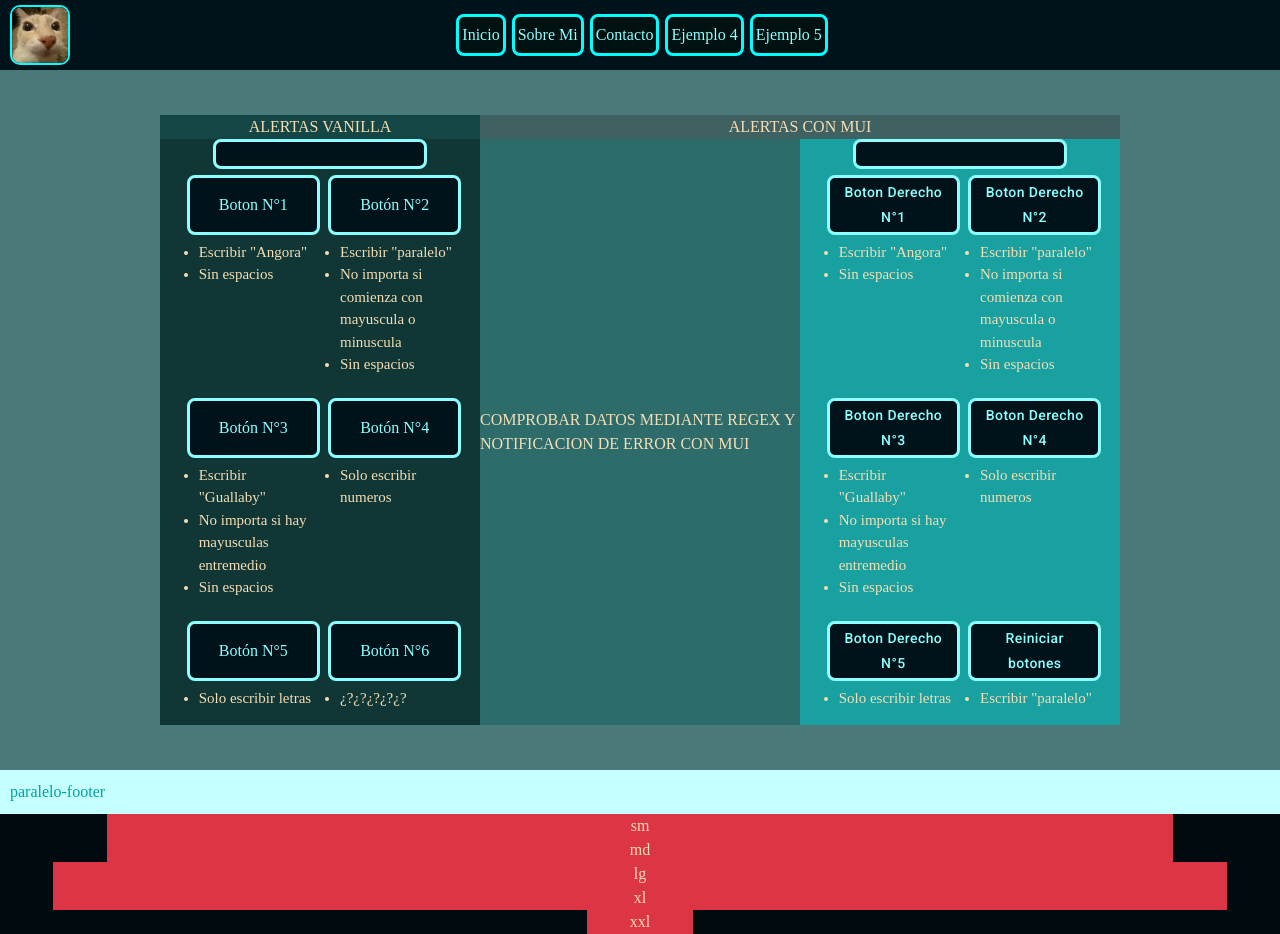
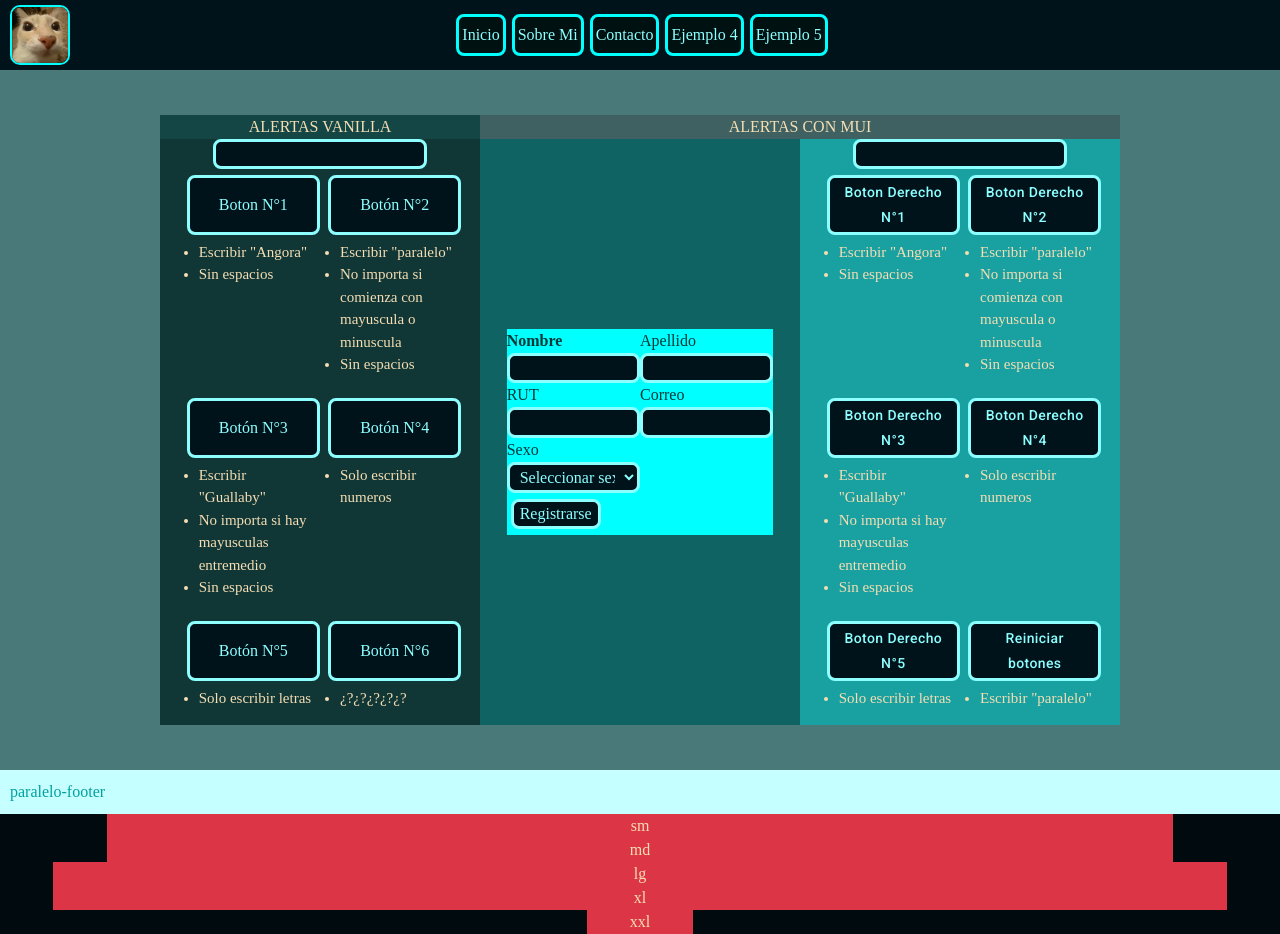
Before and after one commit to JehuCalle/portafolio-react, a React (Create React App) app: page /portafolio-react/Pages/DiferentesAnim in a window 1280 px wide. Built offline with nearby package versions, Linux system fonts and the light colour scheme.

Commit message:
Comienzo desarrollo form central

```diff
--- a/src/Css/DiferentesAnim.css
+++ b/src/Css/DiferentesAnim.css
@@ -31,6 +31,20 @@
 }
 .tamañoLi {
   font-size: 15px;
+}
+.estiloSelect {
+  padding: 3px 6px 3px 6px;
+  color: rgb(141, 255, 255);
+  background-color: rgb(0, 19, 27);
+  border: 3px solid rgb(141, 255, 255);
+  border-radius: 8px;
+  -webkit-border-radius: 8px;
+  -moz-border-radius: 8px;
+  -ms-border-radius: 8px;
+  -o-border-radius: 8px;
+}
+.estiloLabel {
+  font-weight: bold;
 }
 
 .tituloAlerVanilla {
@@ -101,7 +115,7 @@
   background-color: rgb(25, 160, 160);
 }
 
-.AlertaAnimVanilla {
+.alertaAnimVanilla {
   height: 50px;
   width: 300px;
   display: flex;
@@ -129,7 +143,28 @@
   100% {left: -300px; top: 0px;}
 }
 
+/* CENTRO CENTRO CENTRO CENTRO CENTRO CENTRO */
 
+.contCentro {
+  height: 100%;
+  display: flex;
+  flex-wrap: wrap;
+  justify-content: center;
+  align-items: center;
+  background-color: rgb(15, 99, 99);
+}
+
+.testC {
+  display: flex;
+  flex-wrap: wrap;
+  background-color: aqua;
+}
+
+.miniContenedor {
+  display: flex;
+  flex-direction: column;
+  color: rgb(0, 56, 56);
+}
 
 /* DERECHA DERECHA DERECHA DERECHA DERECHA */
 
--- a/src/Pages/DiferentesAnim.jsx
+++ b/src/Pages/DiferentesAnim.jsx
@@ -161,6 +161,20 @@ function DiferentesAnim(){
       setOcultarAnim(true);
       setBtn6Activado(false);
     }, 2900);
+  };
+
+  /* #### CENTRO #### CENTRO #### CENTRO #### CENTRO #### CENTRO #### CENTRO #### CENTRO #### CENTRO #### CENTRO #### CENTRO #### CENTRO #### CENTRO #### CENTRO #### CENTRO*/
+
+  const [ sexo, setSexo ] = useState("");
+
+  const sexoChange = (e) => {
+    setSexo(e.target.value);
+  };
+
+  const envioFormulario = (e) => {
+    e.preventDefault();
+
+    console.log(sexo)
   };
 
   /* #### DERECHA #### DERECHA #### DERECHA #### DERECHA #### DERECHA #### DERECHA #### DERECHA #### DERECHA #### DERECHA #### DERECHA #### DERECHA #### DERECHA #### DERECHA */
@@ -471,8 +485,45 @@ const handleClose = (event, reason) => {
           </div>
 
           {/* CENTRO CENTRO CENTRO CENTRO CENTRO */}
-          <div className="contBtnDifAnim contAnimCen col-3">
-            COMPROBAR DATOS MEDIANTE REGEX Y NOTIFICACION DE ERROR CON MUI
+          <div className="contCentro contAnimCen col-3">
+            <form
+              className="testC col-10"
+              onSubmit={envioFormulario}>
+                <div className="testC">
+                  <div className="miniContenedor col-6">
+                  <label className="estiloLabel">Nombre</label>
+                  <input></input>
+                  </div>
+                  <div className="miniContenedor col-6">
+                    <label>Apellido</label>
+                    <input></input>
+                  </div>
+                  <div className="miniContenedor col-6">
+                    <label>RUT</label>
+                    <input></input>
+                  </div>
+                  <div className="miniContenedor col-6">
+                    <label>Correo</label>
+                    <input></input>
+                  </div>
+                  <div className="miniContenedor col-6">
+                    <label>Sexo</label>
+                    <select
+                      className="estiloSelect"
+                      value={sexo}
+                      onChange={sexoChange}>
+                      <option value="">Seleccionar sexo</option>
+                      <option value="masculino">Masculino</option>
+                      <option value="femenino">Femenino</option>
+                      <option value="otro">Otro</option>
+                    </select>
+                  </div>
+                </div>
+              <button
+                type="submit">
+                  Registrarse
+              </button>
+            </form>
           </div>
 
           {/* DERECHA DERECHA DERECHA DERECHA DERECHA */}
@@ -594,7 +645,7 @@ const handleClose = (event, reason) => {
           </div>
         </div>
         <label
-          className={`AlertaAnimVanilla ${activAnim ? 'anim' : ''} ${ocultarAnim ? 'd-none' : ''}`}
+          className={`alertaAnimVanilla ${activAnim ? 'anim' : ''} ${ocultarAnim ? 'd-none' : ''}`}
           ref={refAlerAnim}>
             ALERTA VANILLA 😼
         </label>
```
